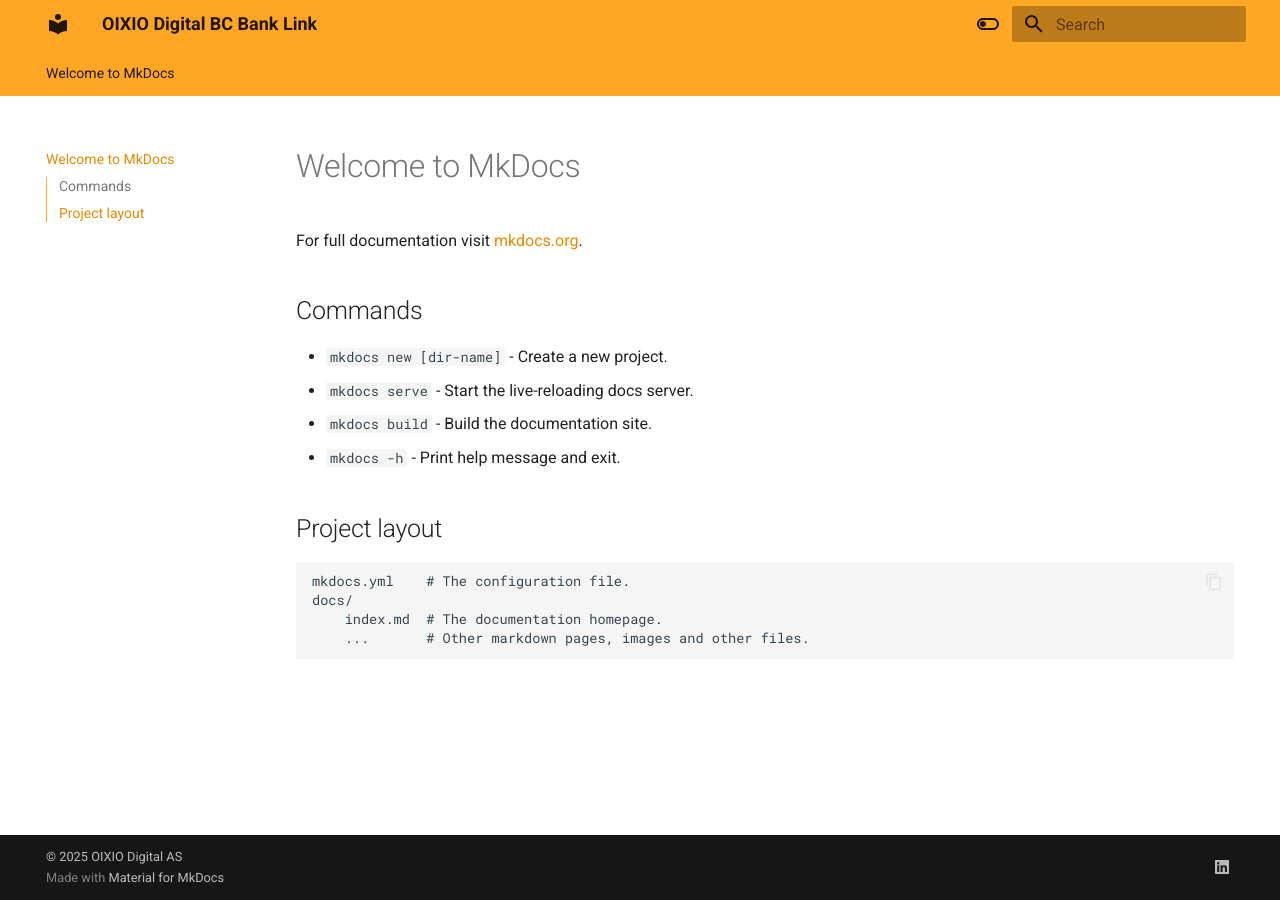
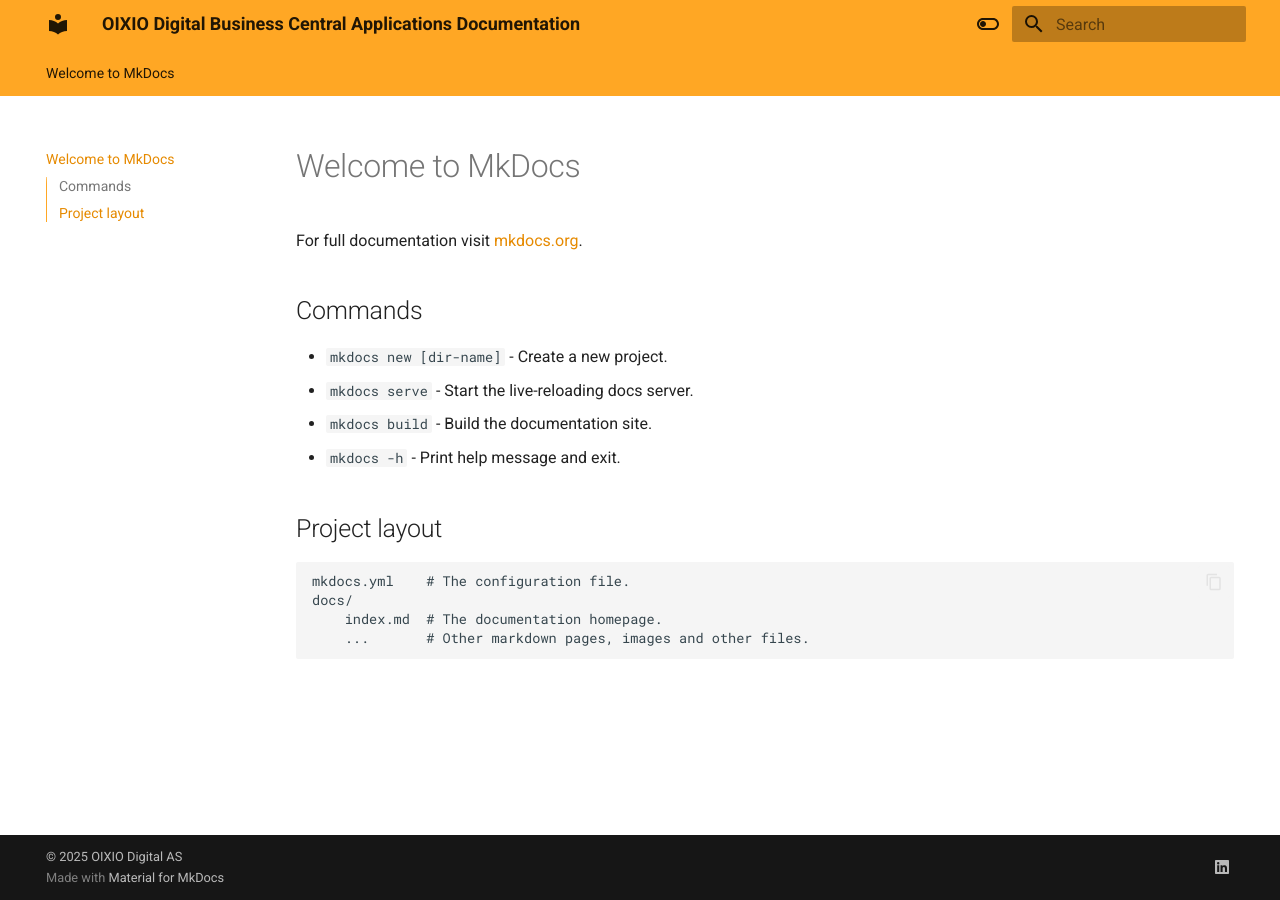
Before and after one commit to BCghadmin/mkdocs-bc-banklink, an MkDocs documentation site: the page built from docs/index.md, in a window 1280 px wide. Built offline with MkDocs 1.6.1 and Material for MkDocs 9.7.7, drawn with Linux system fonts in a browser that asks for light colours.

Commit message:
name changes

```diff
--- a/mkdocs.yml
+++ b/mkdocs.yml
@@ -1,4 +1,4 @@
-site_name: OIXIO Digital BC Bank Link
+site_name: OIXIO Digital Business Central Applications Documentation
 theme:
   name: material
   features:
```
Also changed, not shown: README.md (+1 -1 lines).
